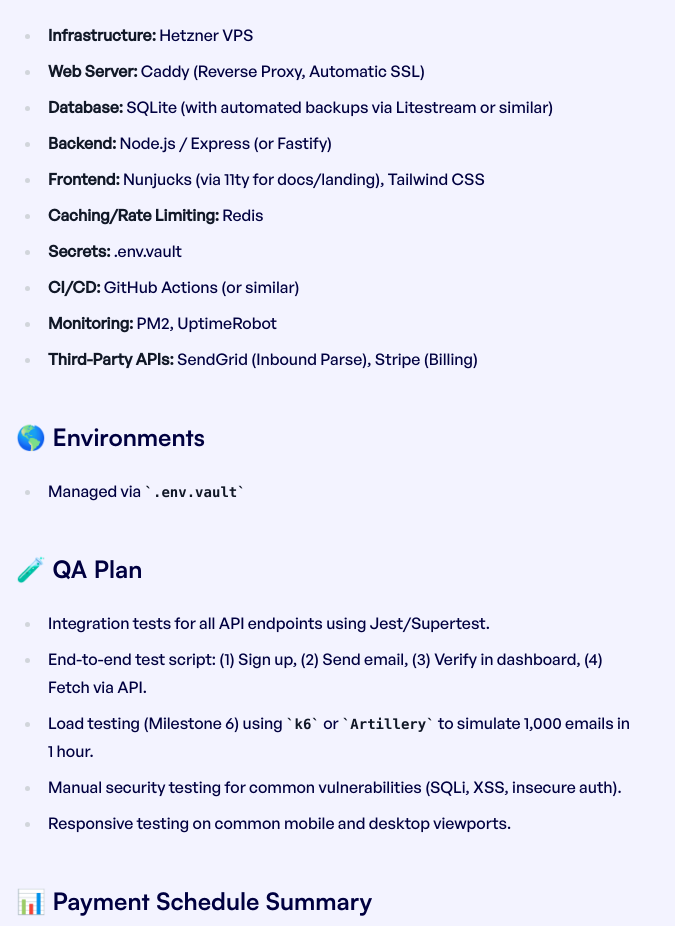
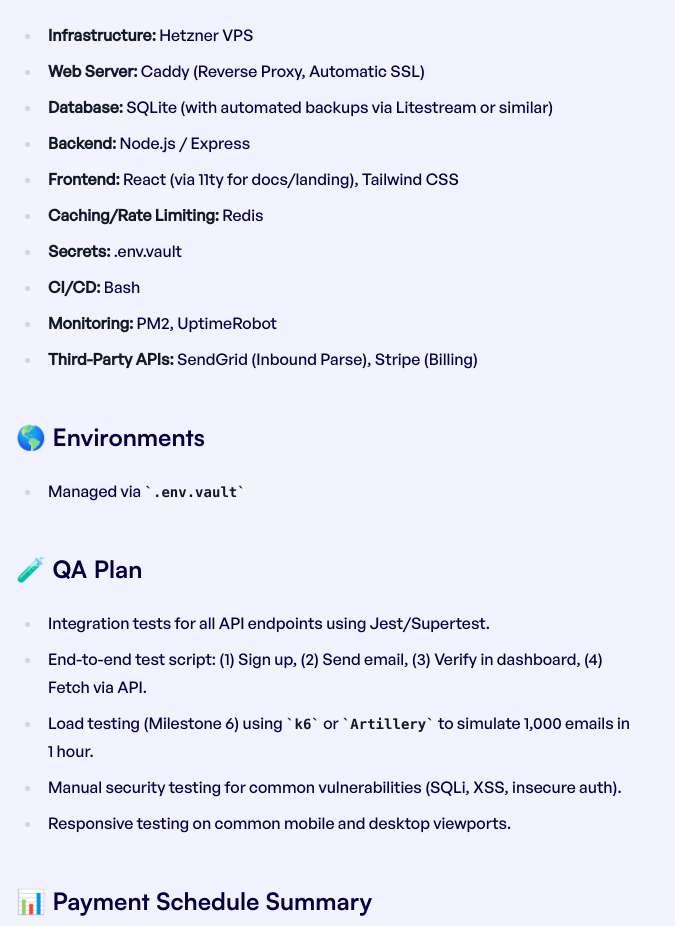
Before and after one commit to azterizm/portfolio-11ty, an Eleventy site: page src/development/michael-email-api.md in a window 1280 px wide. Shown: the part 6029-6955 px from the top of the page, without its empty margins (0-675 px from the left). Built offline with nearby package versions, Linux system fonts and the light colour scheme; Eleventy itself is replaced by a stand-in of ours; files that its build step writes are made by us from their sources; a script that the page names is missing.

Commit message:
add development projects info;

```diff
--- a/src/development/michael-email-api.md
+++ b/src/development/michael-email-api.md
@@ -227,11 +227,11 @@
 * **Infrastructure:** Hetzner VPS
 * **Web Server:** Caddy (Reverse Proxy, Automatic SSL)
 * **Database:** SQLite (with automated backups via Litestream or similar)
-* **Backend:** Node.js / Express (or Fastify)
-* **Frontend:** Nunjucks (via 11ty for docs/landing), Tailwind CSS
+* **Backend:** Node.js / Express
+* **Frontend:** React (via 11ty for docs/landing), Tailwind CSS
 * **Caching/Rate Limiting:** Redis
 * **Secrets:** .env.vault
-* **CI/CD:** GitHub Actions (or similar)
+* **CI/CD:** Bash
 * **Monitoring:** PM2, UptimeRobot
 * **Third-Party APIs:** SendGrid (Inbound Parse), Stripe (Billing)
 
```
